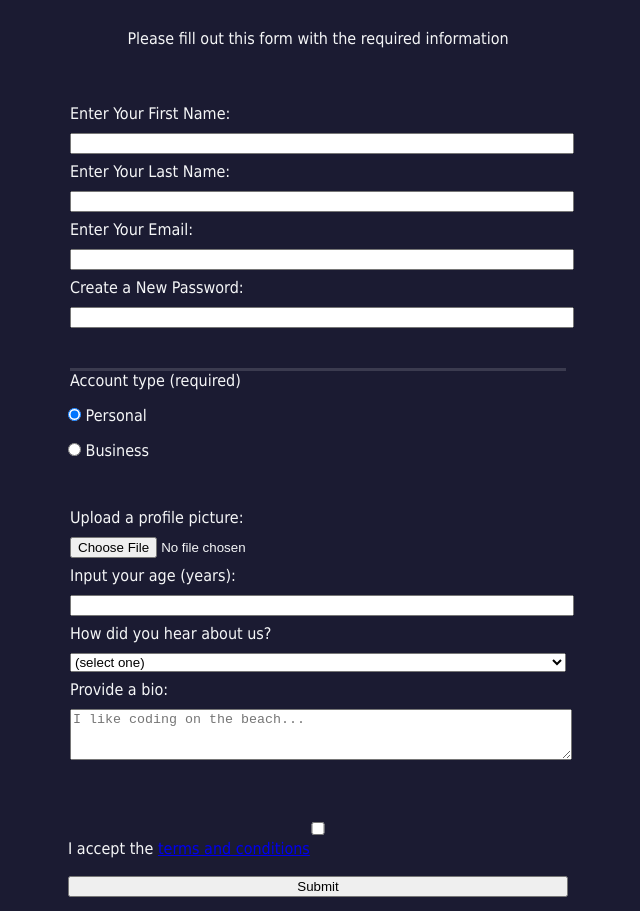
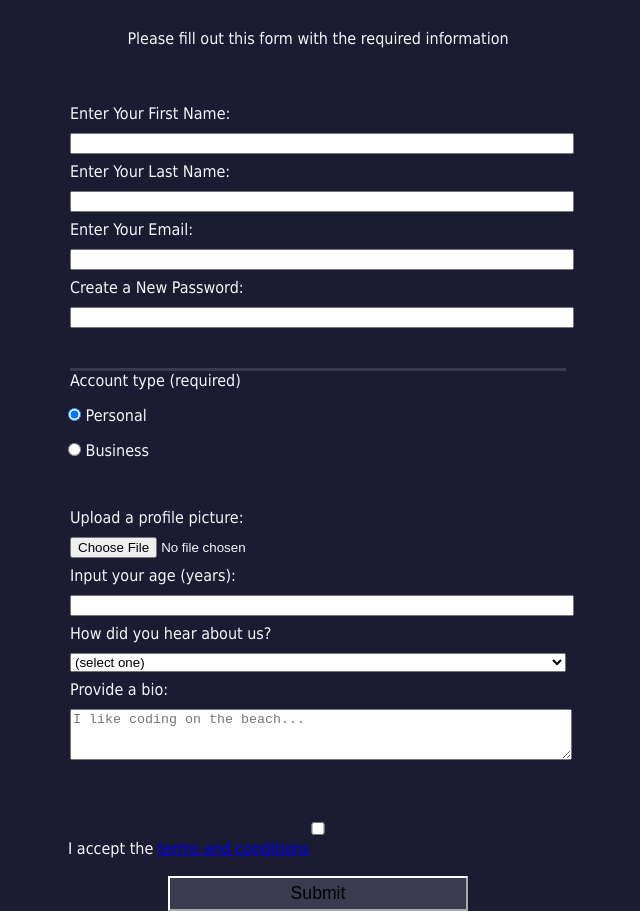
Before and after one commit to prycepavel/registration_form, a website: page index.html in a window 1280 px wide. Shown: the part 73-984 px from the top of the page, without its empty margins (322-962 px from the left). Drawn offline with Linux system fonts and the light colour scheme.

Commit message:
Adds the design of the text sending button

```diff
--- a/styles.css
+++ b/styles.css
@@ -51,3 +51,14 @@ select {
 .inline {
   width: unset;
 }
+
+input[type='submit'] {
+  display: block;
+  width: 60%;
+  margin: 1em auto;
+  height: 2em;
+  font-size: 1.1rem;
+  background-color: #3b3b4f;
+  border-color: white;
+  min-width: 300px;
+}
```
